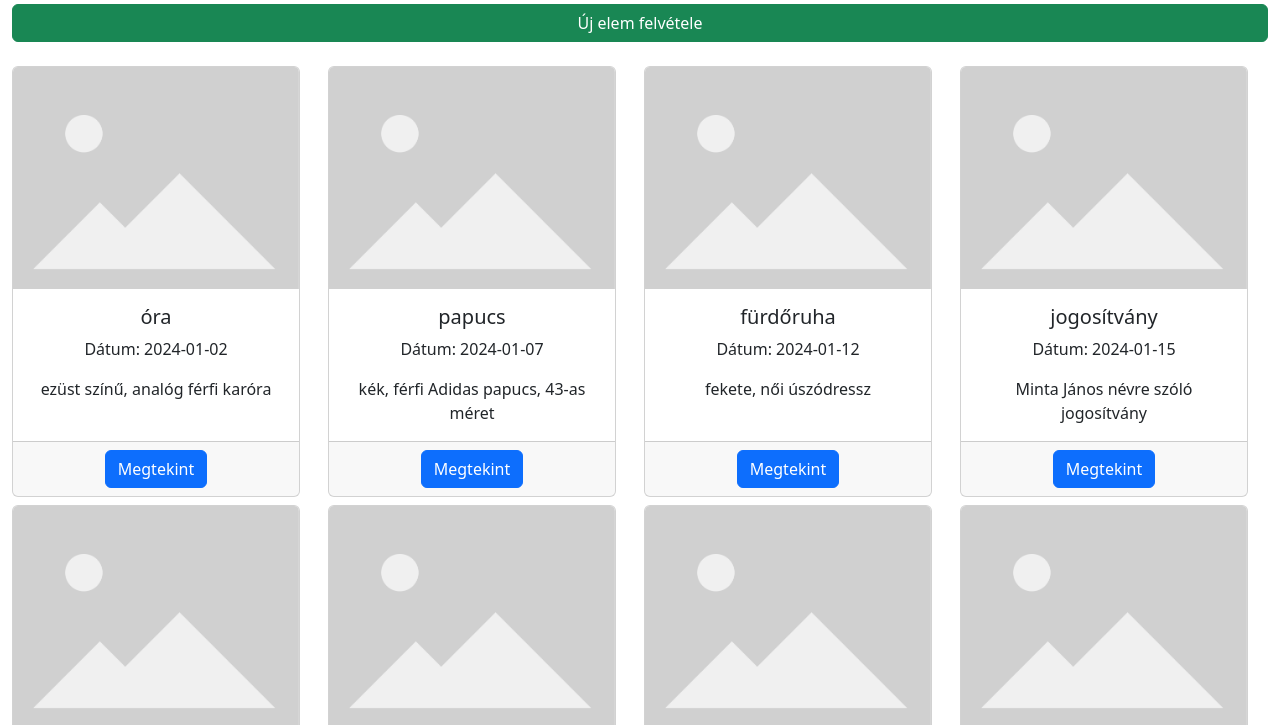
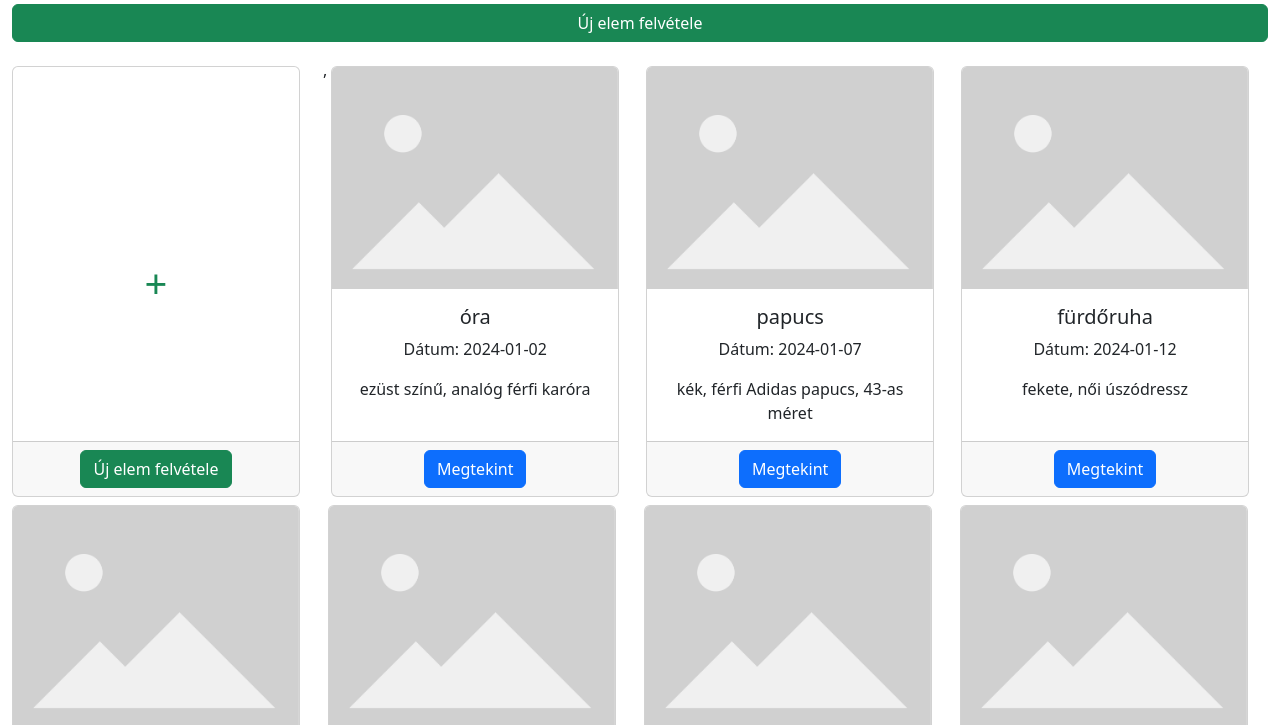
Before and after one commit to rhetesi/fnditm, a plain HTML site: page index.html in a window 1280 px wide. Shown: the part 42-767 px from the top of the page. Drawn offline with nearby package versions, Linux system fonts and the light colour scheme.

Commit message:
Added: Add nem item card

```diff
--- a/assets/main.js
+++ b/assets/main.js
@@ -28,24 +28,39 @@ getItemsFetch(); */
 
 itemsArray = items;
 
-
+const firstOrAddNewCard = `
+    <div class="col">
+        <div class="card h-100 addNewItem align-middle" style="width: 18rem;" id="">
+            <div class="card-body mt-5 pt-5">
+                <h1 class="card-title mt-5 pt-5 text-success">+</h1>
+            </div>
+            <div class="card-footer">
+                <a href="#" class="btn btn-success">Új elem felvétele</a>
+            </div>
+        </div>
+    </div>
+`;
 // console.log(itemsArray);
 
 // clg.innerHTML = "hello";
+let cardList = '';
 
 const createCardList = (items) => {
     let cardList = '';
+
 
     items.forEach(item => {
         cardList += createCard(item);
     });
 
     // console.log(cardList);
-
-    clg.innerHTML = cardList;
+    const cardGrid = `${firstOrAddNewCard}, ${cardList}`
+    clg.innerHTML = cardGrid;
+    // return cardList;
 }
 
 createCardList(itemsArray);
+
 
 const createItmesTable = (items) => {
     let itemsList = '';
```
Also changed, not shown: index.html (+12 -0 lines).
